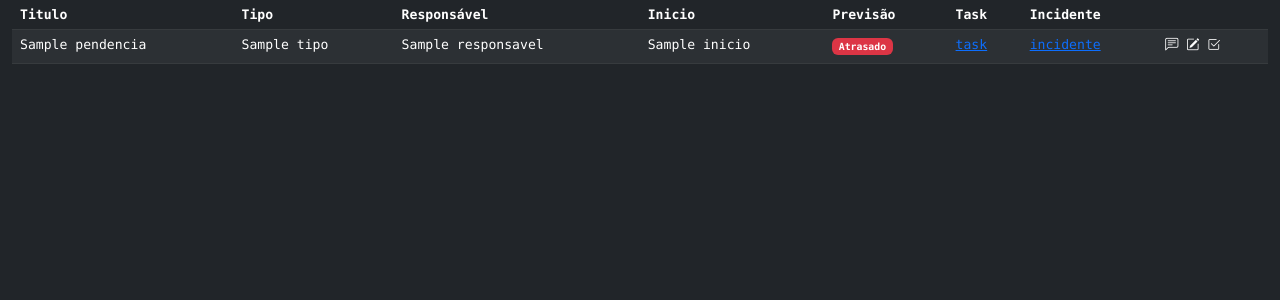
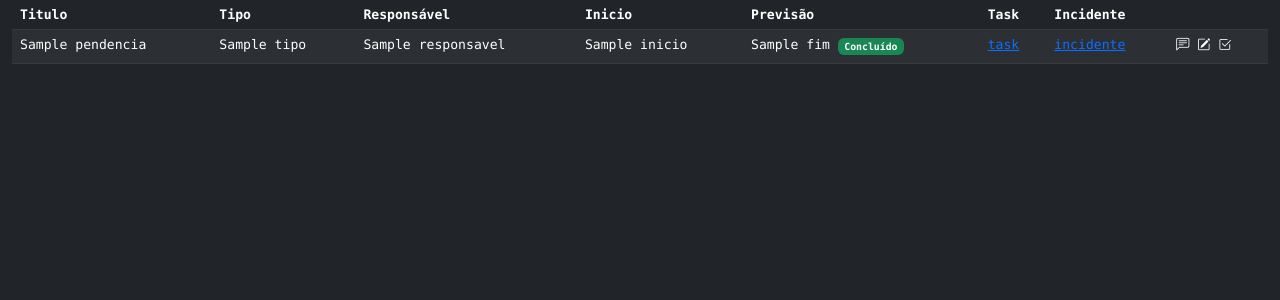
Before and after one commit to ewertonhm/Controle-de-pend-ncias-Fronted, a PHP site: template classes/Views/index.twig in a window 1280 px wide. Shown: the part 46-346 px from the top of the page. Run offline with PHP 8.4, Linux system fonts and the light colour scheme; the template is opened without the code that fills it: most values are stand-ins (such as "Sample title", 1, 10 or a date in 2020); some libraries are stand-ins or nearby versions.

Commit message:
badge concluido

```diff
--- a/classes/Views/index.twig
+++ b/classes/Views/index.twig
@@ -23,8 +23,11 @@
                 <td>{{ pendencia.responsavel }}</td>
                 <td>{{ pendencia.inicio }}</td>
                 <td>
-                    {{ pendencia.previsao }}
-                    {% if pendencia.atrasado %}
+                    {% if pendencia.fim %}
+                        {{ pendencia.fim }}
+                        <span class="badge text-bg-success">Concluído</span>
+                    {% elseif pendencia.atrasado %}
+                        {{ pendencia.previsao }}
                         <span class="badge text-bg-danger">Atrasado</span>
                     {% endif %}
                 </td>
--- a/index.php
+++ b/index.php
@@ -20,7 +20,7 @@ if (!isset($_SESSION['logado']) or $_SESSION['logado'] != true) {
             // adicionar andamento a pendência
             $pendencias->addAndamento($_POST['idPendencia'], $_POST['andamento']);
         } elseif (isset($_POST['fim']) and $_POST['fim'] != '') {
-            dump(Controller\Date::convertFromHtmlToJS($_POST['fim']));
+            $pendencias->fecharPendencia($_POST['idPendencia'], $_POST['fim']);
 
             dump($_POST);
         } elseif (isset($_POST['editar'])) {
@@ -39,6 +39,9 @@ if (!isset($_SESSION['logado']) or $_SESSION['logado'] != true) {
         foreach ($p as $pendencia) {
             if ($pendencia->inicio != null) {
                 $pendencia->inicio = Controller\Date::convertFromJsToHuman($pendencia->inicio);
+            }
+            if ($pendencia->fim != null) {
+                $pendencia->fim = Controller\Date::convertFromJsToHuman($pendencia->fim);
             }
             if ($pendencia->previsao != null) {
                 $isAtrasado = Controller\Date::checkIfIsAtrasado($pendencia->previsao);
```
